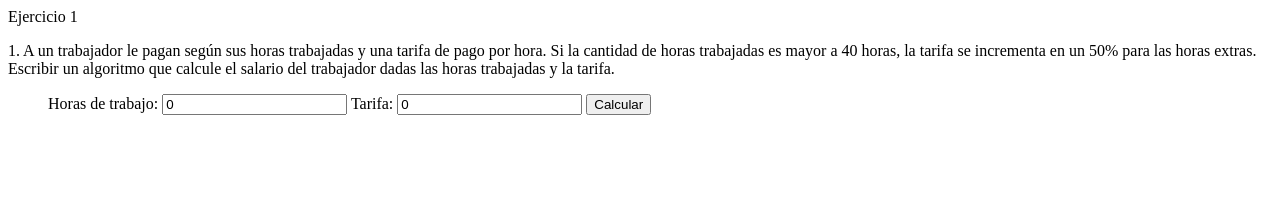
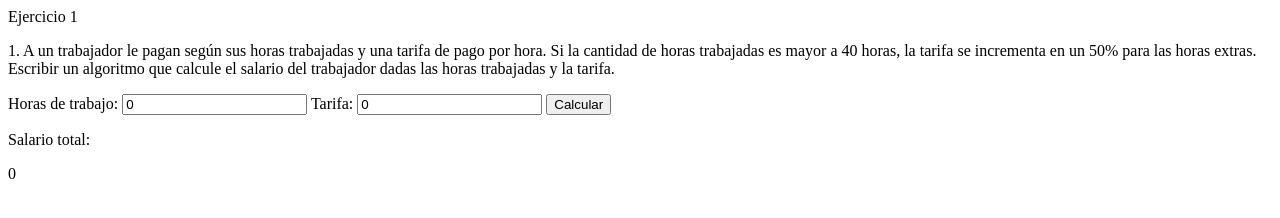
Before and after one commit to JulioRLR/Ejercicios-JavaScript, a plain HTML site: page EjercicioJS1.html in a window 1280 px wide. Both pictures are taken after a click on the button "Calcular". Drawn offline with Linux system fonts and the light colour scheme.

Commit message:
correccion

```diff
--- a/EjercicioJS1.html
+++ b/EjercicioJS1.html
@@ -11,21 +11,24 @@
     <p>
     1. A un trabajador le pagan según sus horas trabajadas y una tarifa de pago
     por hora. Si la cantidad de horas trabajadas es mayor a 40 horas, la
-    tarifa   se   incrementa   en   un   50%   para   las   horas   extras.   Escribir   un
-    algoritmo que calcule el salario del trabajador dadas las horas trabajadas
-    y la tarifa.
+    tarifa se incrementa en un 50% para las horas extras. Escribir un algoritmo que
+    calcule el salario del trabajador dadas las horas trabajadas y la tarifa.
     </p>
     <div>
-        <form action="">
-        <ul>
+        <form>
            <label for="name">Horas de trabajo:</label>
            <input type="number" id="trabajo" name="horas_trabajo" value="0">
-           <label for="mail">Tarifa:</label>
+           <label for="tarifa">Tarifa:</label>
            <input type="number" id="tarifa" name="tarifa_" value="0">
            <button type="button" onclick="salario()">Calcular</button>
-        </ul>
         </form>
-    </div>
+      </div>
+
+      <div>
+        <p>Salario total:</p>
+        <p id="Total"></p>
+      </div>
+
 </body>
 <script>
    function salario() {
@@ -38,8 +41,7 @@
           total=horas*tarifa;
       }
 
-      //console.log(total);
-      alert(total);
+      document.getElementById("Total").innerHTML=total;
    }
 
 </script>
```
